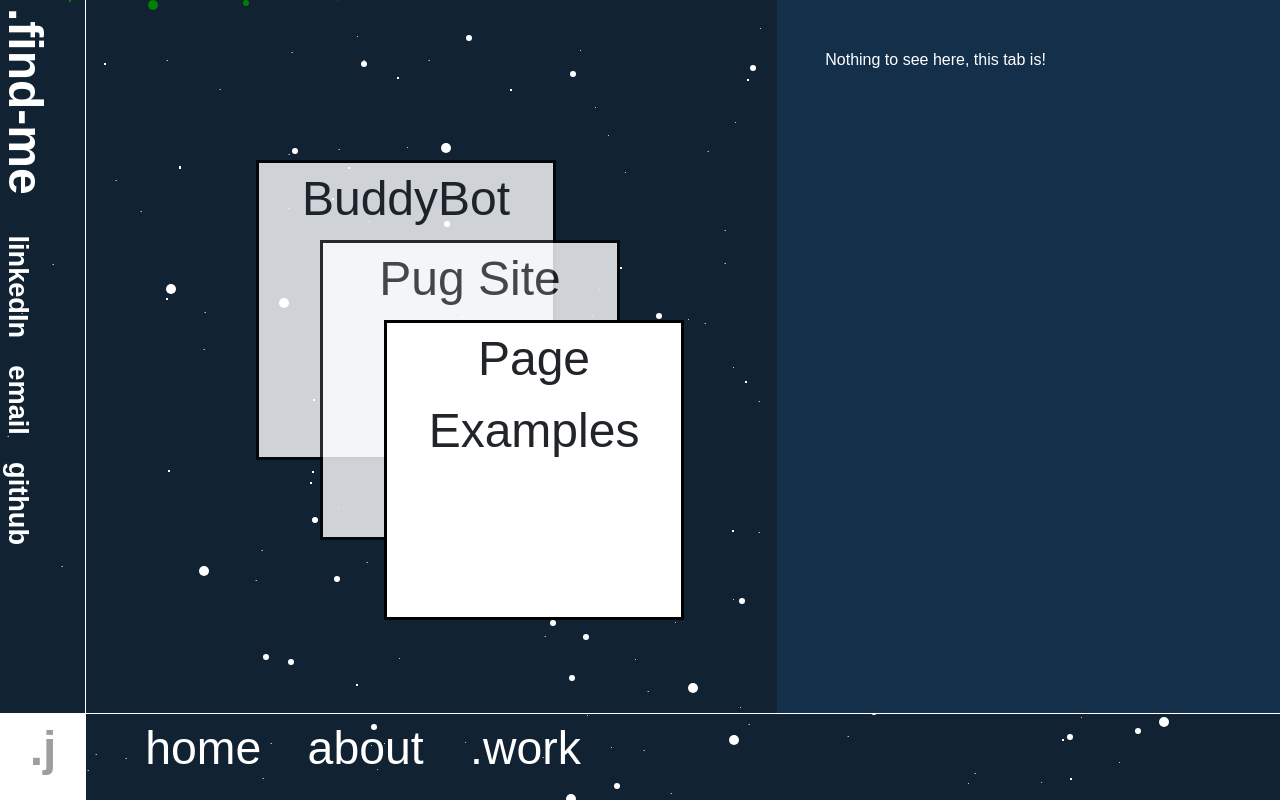
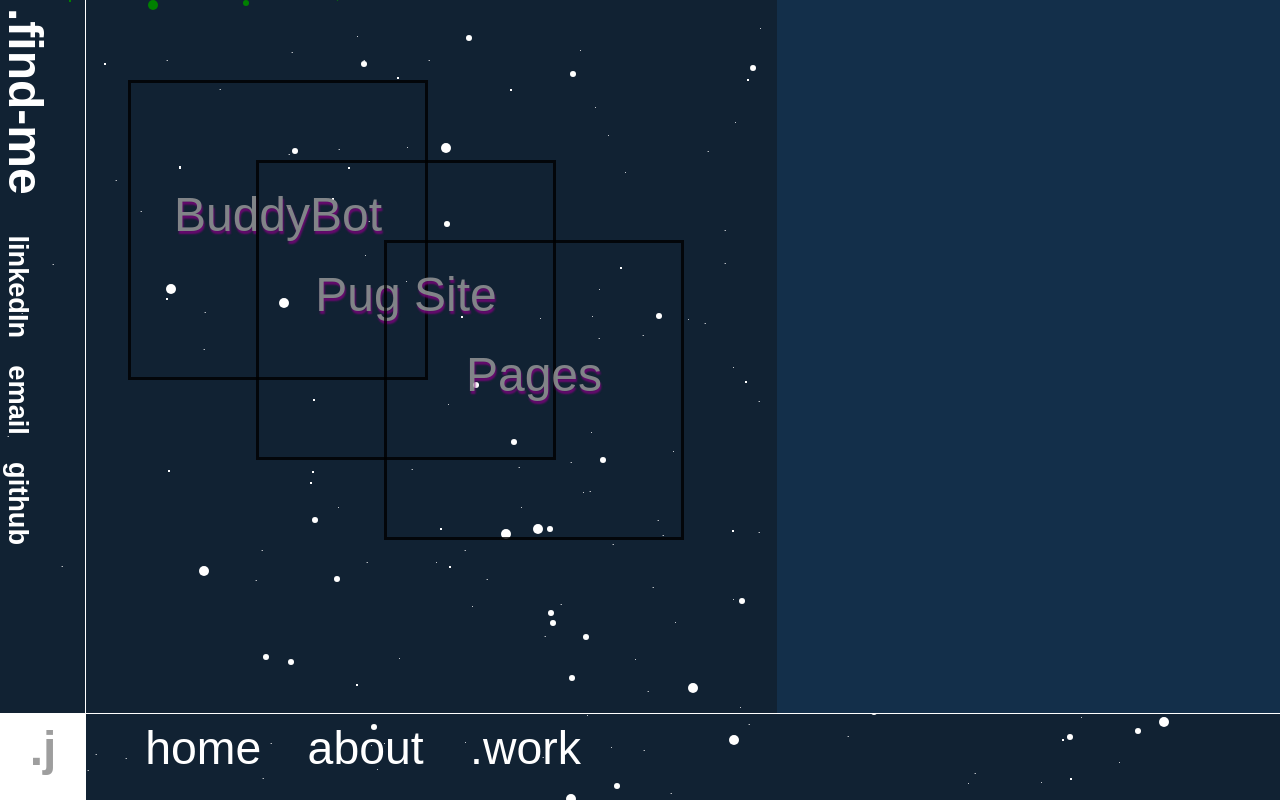
Before and after one commit to jeh26033/reactportfolio, a React (Create React App) app: page /work in a window 1280 px wide. Built offline with nearby package versions, Linux system fonts and the light colour scheme; grey boxes are pictures that could not be loaded.

Commit message:
expermental styling
tinkering with work page style

```diff
--- a/src/components/pages/work.js
+++ b/src/components/pages/work.js
@@ -1,6 +1,6 @@
 import React, { Component } from 'react';
 import Tabs from '../tabs/tabs.js'
-
+import { CSSTransitionGroup } from 'react-transition-group' // ES6
 export default function Work() {
 	return (
 		<React.Fragment >
@@ -28,12 +28,13 @@ export default function Work() {
 						<p>This was meant to be a site for a local dog breeder that I knew. While we didn't end up moving forward with the site in the end, it was a great learning experience about handling clients, using rails, and putting together a cohesive design. This was one of the first full sites had I built using a framework, and I think the progress from then to know is evident. </p>
 					</span>
 				</div>
-				<div  label="Page Examples" position='3'>
+				<div  label="Pages" position='3'>
 				Nothing to see here, this tab is!
 				</div>
     		</Tabs>
 
 
+
 		</React.Fragment>
 	);
 }
--- a/src/components/tabs/tabs.js
+++ b/src/components/tabs/tabs.js
@@ -13,7 +13,7 @@ class Tabs extends Component {
     super(props);
     console.log('state',this)
     this.state = {
-      activeTab: this.props.children[2].props.label,
+      activeTab:'',
       list: [...this.props.children]
     };
 
--- a/src/components/tabs/tabstyle.css
+++ b/src/components/tabs/tabstyle.css
@@ -1,7 +1,7 @@
 
 
 .tab-list-item {
-	background-color:#fff;
+	color: #9E9E9E;
 	position: absolute;
 	transition: all .75s ease-in;
 	width: 300px;
@@ -10,7 +10,9 @@
 	border: 3px solid black;
 	text-align: center;
 	font-size: 3em;
+	padding-top: 2em;
 	opacity: .80;
+	text-shadow:1px 3px 2px purple;
 }
 
 .tab-content {
@@ -19,29 +21,33 @@
   	grid-area:1/13/span 9/ span 8;
   	z-index: 5;
   	padding:3em;
+
 }
 
 .tab-list-active {
-	left: 30%;
-	top: 40%;
+	left: 30%!important;
+	top: 40%!important;
 	z-index: 5;
-	opacity: 100;
+	opacity: .80;
+	animation-delay: 5s;
+	background-color: rgb(19, 47, 74);
+	visibility: visible!important;
 }
 
 .tab-list-item:nth-child(2){
-	left: 20%;
-	top: 20%;
+	left: 10%;
+	top: 10%;
 	z-index: 2;
 }
 
 .tab-list-item:nth-child(3){
-	left: 25%;
-	top: 30%;
+	left: 20%;
+	top: 20%;
 	z-index: 3;
 }
 
 .tab-list-item:nth-child(4){
 	left: 30%;
-	top: 40%;
+	top: 30%;
 	z-index: 3;
 }
```
